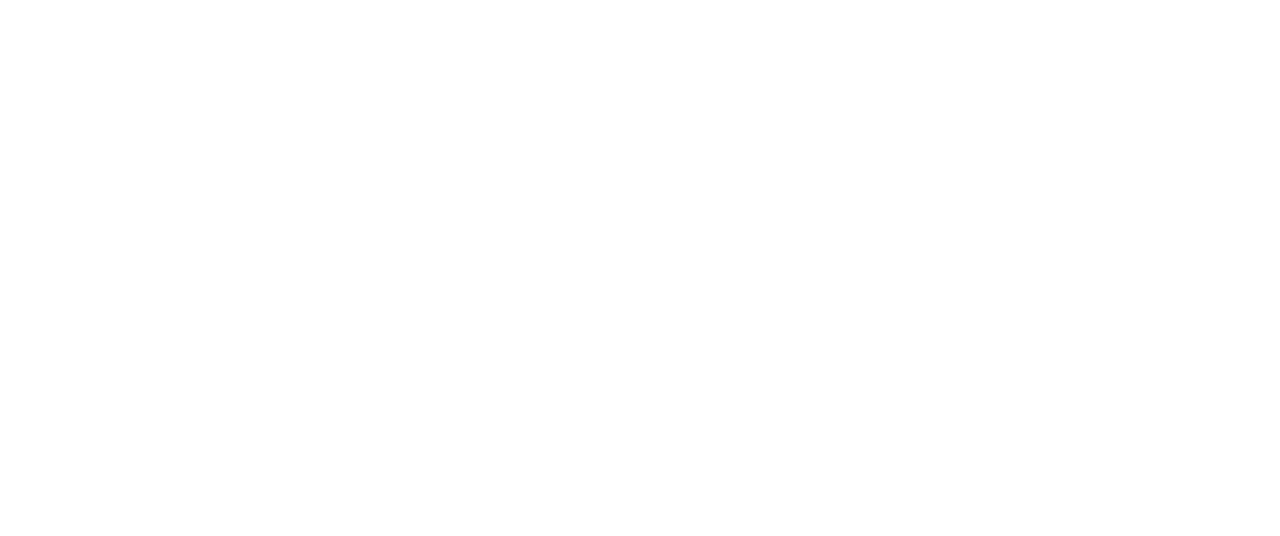
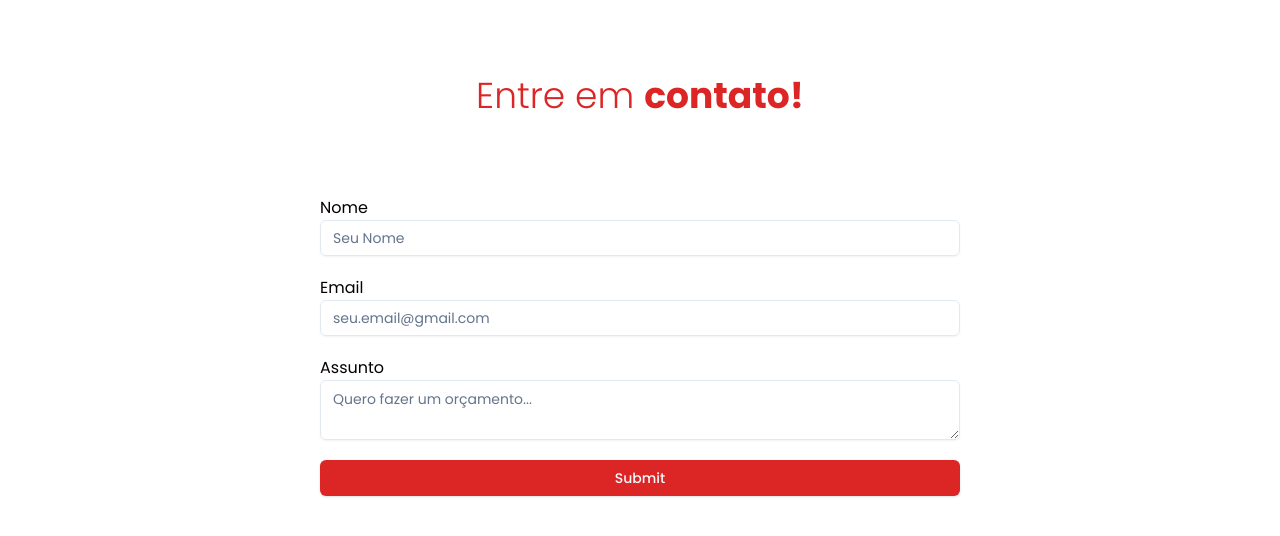
Before and after one commit to ruyteer/wsl-log, a Next.js app: page / in a window 1280 px wide. Shown: the part 3794-4330 px from the top of the page. Before the commit the page ends 3760 px from the top, so only its background shows below. Built offline with nearby package versions, Linux system fonts and the light colour scheme.

Commit message:
add contact section

```diff
--- a/package.json
+++ b/package.json
@@ -9,6 +9,7 @@
     "lint": "next lint"
   },
   "dependencies": {
+    "@formspree/react": "^2.5.1",
     "@radix-ui/react-dialog": "^1.1.1",
     "@radix-ui/react-icons": "^1.3.0",
     "@radix-ui/react-slot": "^1.1.0",
--- a/src/app/page.jsx
+++ b/src/app/page.jsx
@@ -1,5 +1,6 @@
 import { SeedsBanner } from "@/components/pages/home/SeedsBanner";
 import { Clients } from "@/components/pages/home/clients";
+import { ContactForm } from "@/components/pages/home/contact";
 import { Hero } from "@/components/pages/home/hero";
 import { Trucks } from "@/components/pages/home/trucks";
 import { WhyChoose } from "@/components/pages/home/why-choose";
@@ -16,6 +17,8 @@
       <Clients />
 
       <Trucks />
+
+      <ContactForm />
     </>
   );
 }
--- /dev/null
+++ b/src/components/pages/home/contact.jsx
@@ -0,0 +1,69 @@
+"use client";
+
+import { Button } from "@/components/ui/button";
+import { Input } from "@/components/ui/input";
+import { Textarea } from "@/components/ui/textarea";
+import { useForm, ValidationError } from "@formspree/react";
+
+export function ContactForm() {
+  const [state, handleSubmit] = useForm("mblrylwe");
+  if (state.succeeded) {
+    return <p>Thanks for joining!</p>;
+  }
+  return (
+    <section className="h-[80vh] flex flex-col items-center justify-center">
+      <h1 className="text-4xl text-red-600 font-light max-sm:text-3xl">
+        Entre em <span className="font-bold">contato!</span>
+      </h1>
+      <form
+        onSubmit={handleSubmit}
+        className="flex flex-col items-center text-black space-y-5 w-full mt-20"
+        data-aos="fade-up"
+      >
+        <div className="w-[50%] max-sm:w-[80%]">
+          <label htmlFor="email">Nome</label>
+          <Input
+            id="name"
+            type="text"
+            name="name"
+            className=""
+            placeholder="Seu Nome"
+          />
+          <ValidationError prefix="Email" field="email" errors={state.errors} />
+        </div>
+        <div className="w-[50%] max-sm:w-[80%]">
+          <label htmlFor="email">Email</label>
+          <Input
+            id="email"
+            type="email"
+            name="email"
+            className=""
+            placeholder="seu.email@gmail.com"
+          />
+          <ValidationError prefix="Email" field="email" errors={state.errors} />
+        </div>
+
+        <div className="w-[50%] max-sm:w-[80%]">
+          <label htmlFor="email">Assunto</label>
+          <Textarea
+            id="message"
+            name="message"
+            placeholder="Quero fazer um orçamento..."
+          />
+          <ValidationError
+            prefix="Message"
+            field="message"
+            errors={state.errors}
+          />
+        </div>
+        <Button
+          type="submit"
+          disabled={state.submitting}
+          className="bg-red-600 hover:bg-red-500  w-[50%] max-sm:w-[80%]"
+        >
+          Submit
+        </Button>
+      </form>
+    </section>
+  );
+}
--- /dev/null
+++ b/src/components/ui/input.jsx
@@ -0,0 +1,19 @@
+import * as React from "react"
+
+import { cn } from "@/lib/utils"
+
+const Input = React.forwardRef(({ className, type, ...props }, ref) => {
+  return (
+    (<input
+      type={type}
+      className={cn(
+        "flex h-9 w-full rounded-md border border-input bg-transparent px-3 py-1 text-sm shadow-sm transition-colors file:border-0 file:bg-transparent file:text-sm file:font-medium placeholder:text-muted-foreground focus-visible:outline-none focus-visible:ring-1 focus-visible:ring-ring disabled:cursor-not-allowed disabled:opacity-50",
+        className
+      )}
+      ref={ref}
+      {...props} />)
+  );
+})
+Input.displayName = "Input"
+
+export { Input }
--- /dev/null
+++ b/src/components/ui/textarea.jsx
@@ -0,0 +1,18 @@
+import * as React from "react"
+
+import { cn } from "@/lib/utils"
+
+const Textarea = React.forwardRef(({ className, ...props }, ref) => {
+  return (
+    (<textarea
+      className={cn(
+        "flex min-h-[60px] w-full rounded-md border border-input bg-transparent px-3 py-2 text-sm shadow-sm placeholder:text-muted-foreground focus-visible:outline-none focus-visible:ring-1 focus-visible:ring-ring disabled:cursor-not-allowed disabled:opacity-50",
+        className
+      )}
+      ref={ref}
+      {...props} />)
+  );
+})
+Textarea.displayName = "Textarea"
+
+export { Textarea }
```
Also changed, not shown: 1 other file (tests, documents, lock files or other folders).
